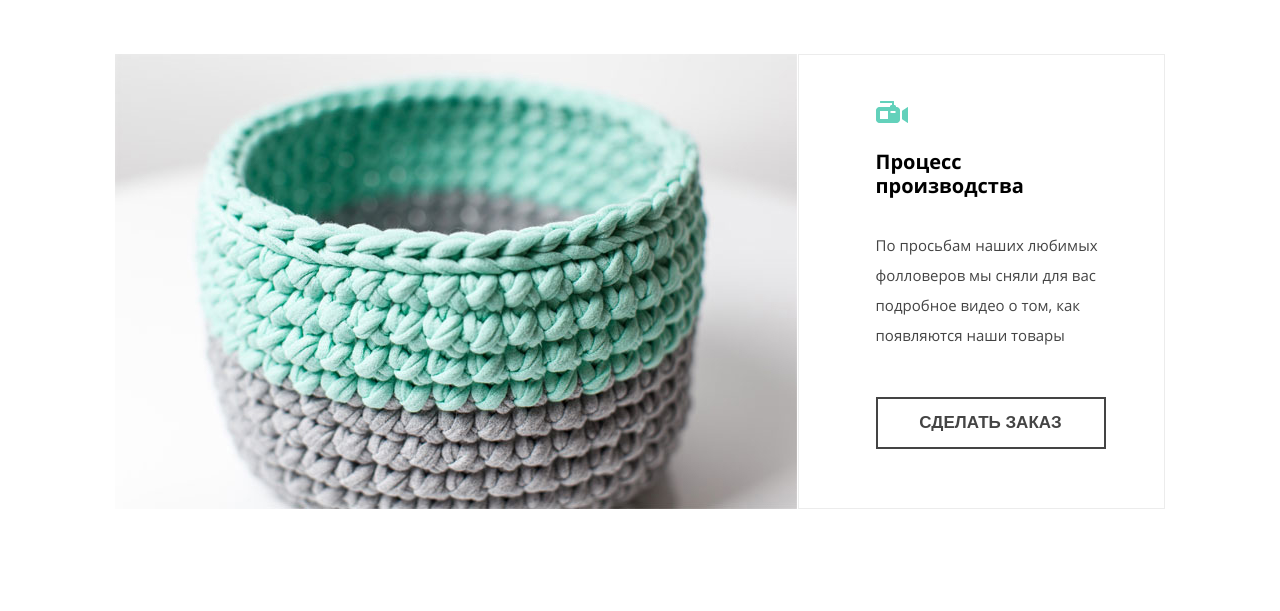
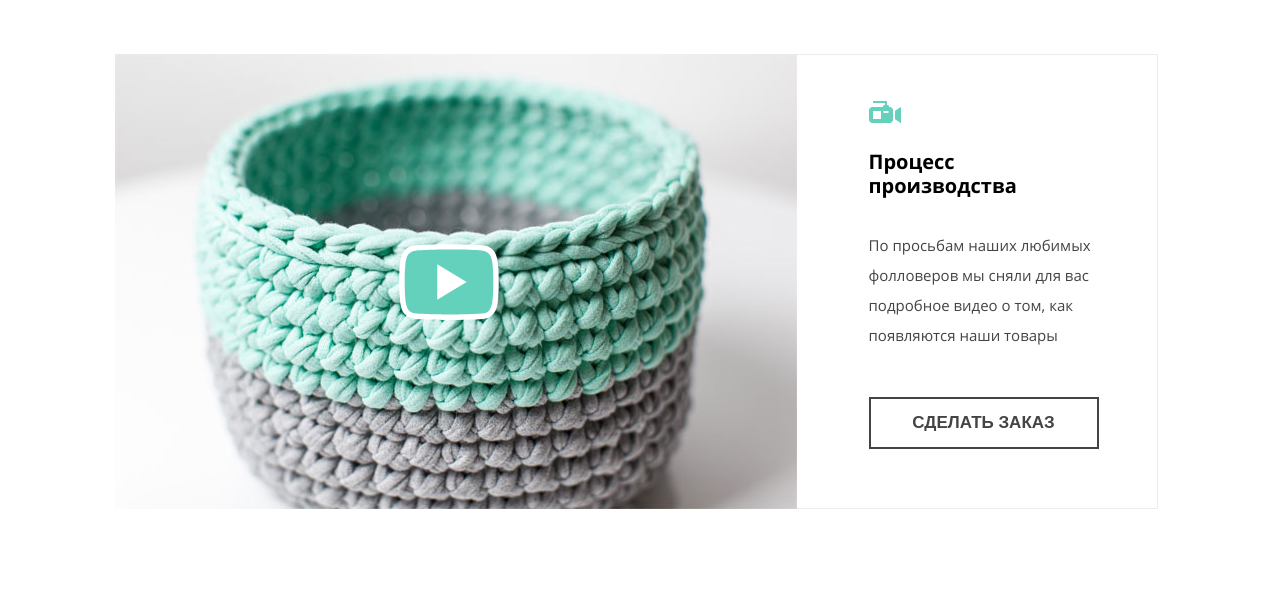
Before and after one commit to Trunutslover/mishka-adaptive, a website: page catalogue.html in a window 1280 px wide. Shown: the part 1133-1744 px from the top of the page. Drawn offline with nearby package versions, Linux system fonts and the light colour scheme; files that its build step writes are made by us from their sources.

Commit message:
Добавил кнопку на проигрыватель

```diff
--- a/catalogue.html
+++ b/catalogue.html
@@ -244,7 +244,10 @@
         </ul>
     </section>
     <section class="production-process">
-        <video class="production-process__video" width="260" height="150"></video>
+        <div class="production-process__video-wrapper">
+            <img class="production-process__video-play" src="img/play-button.svg" width="100" height="76">
+            <video class="production-process__video" width="260" height="150"></video>
+        </div>
         <div class="production-process__wrapper">
             <h2 class="production-process__title">Процесс производства</h2>
             <p class="production-process__description">По просьбам наших любимых фолловеров мы сняли для вас подробное видео о том, как появляются наши товары</p>
--- a/sass/blocks/production-process.scss
+++ b/sass/blocks/production-process.scss
@@ -30,11 +30,42 @@
   }
 }
 
-.production-process__video {
+.production-process__video-wrapper {
   margin: 0;
   position: absolute;
   top: 96px;
   left: calc(50% - 130px);
+
+  &:hover .production-process__video-play {
+    -webkit-transform: scale(1.2);
+    -moz-transform: scale(1.2);
+    -ms-transform: scale(1.2);
+    -o-transform: scale(1.2);
+    transform: scale(1.2);
+  }
+
+  &:active .production-process__video-play {
+    -webkit-transform: scale(0.8);
+    -moz-transform: scale(0.8);
+    -ms-transform: scale(0.8);
+    -o-transform: scale(0.8);
+    transform: scale(0.8);
+  }
+}
+
+.production-process__video-play {
+  display: block;
+  position: absolute;
+  top: calc(50% - 38px);
+  left: calc(50% - 50px);
+  -webkit-transition: transform 0.2s;
+  -moz-transition: transform  0.2s;
+  -ms-transition: transform  0.2s;
+  -o-transition: transform  0.2s;
+  transition: transform  0.2s;
+}
+
+.production-process__video {
   background: url("../img/video-preview.jpg") no-repeat;
   -webkit-background-size: 100% 100%;
   background-size: 100% 100%;
@@ -104,10 +135,17 @@
     align-items: center;
   }
 
-  .production-process__video {
-    position: initial;
+  .production-process__video-wrapper {
+    position: relative;
     width: 668px;
     height: 455px;
+    top: 0;
+    left: 0;
+  }
+
+  .production-process__video {
+    width: 100%;
+    height: 100%;
   }
 
   .production-process__wrapper {
```
Also changed, not shown: css/style.css, img/play-button.svg (added).
